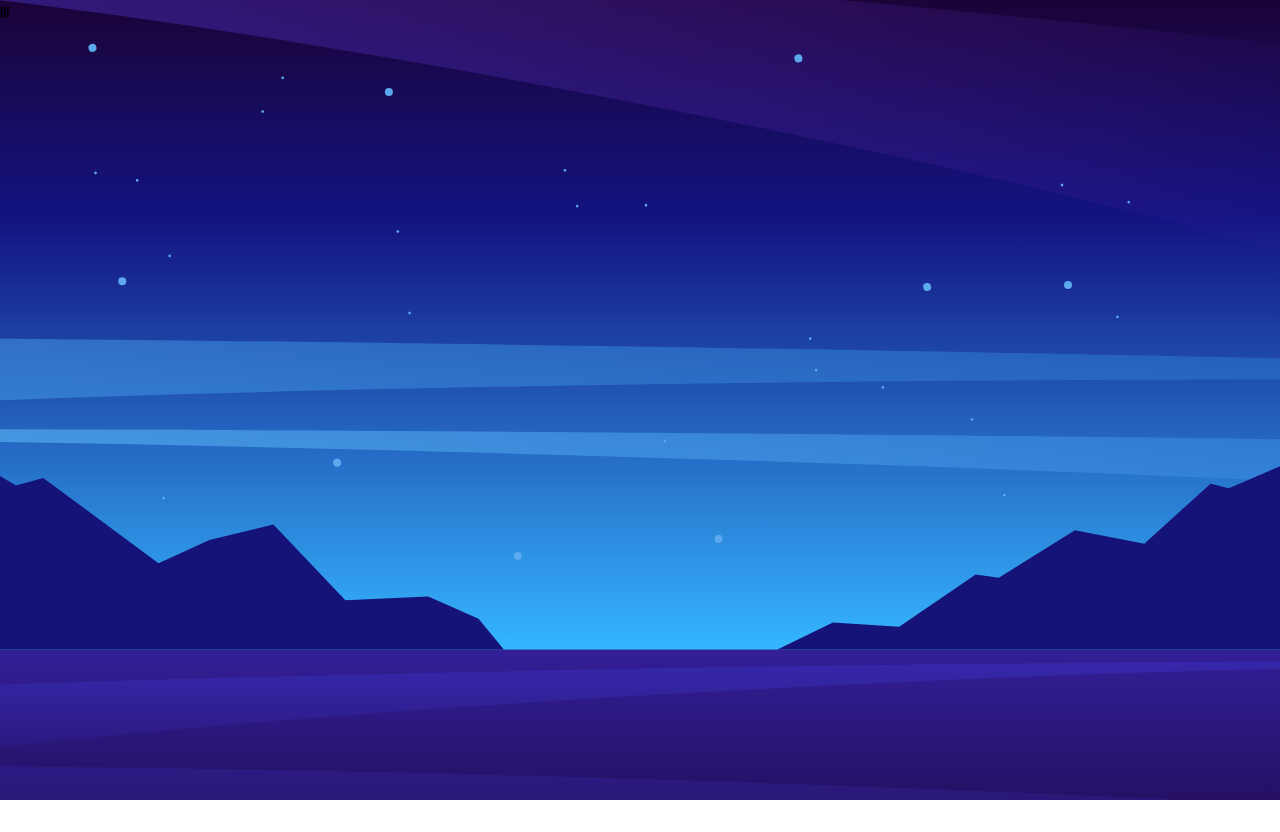
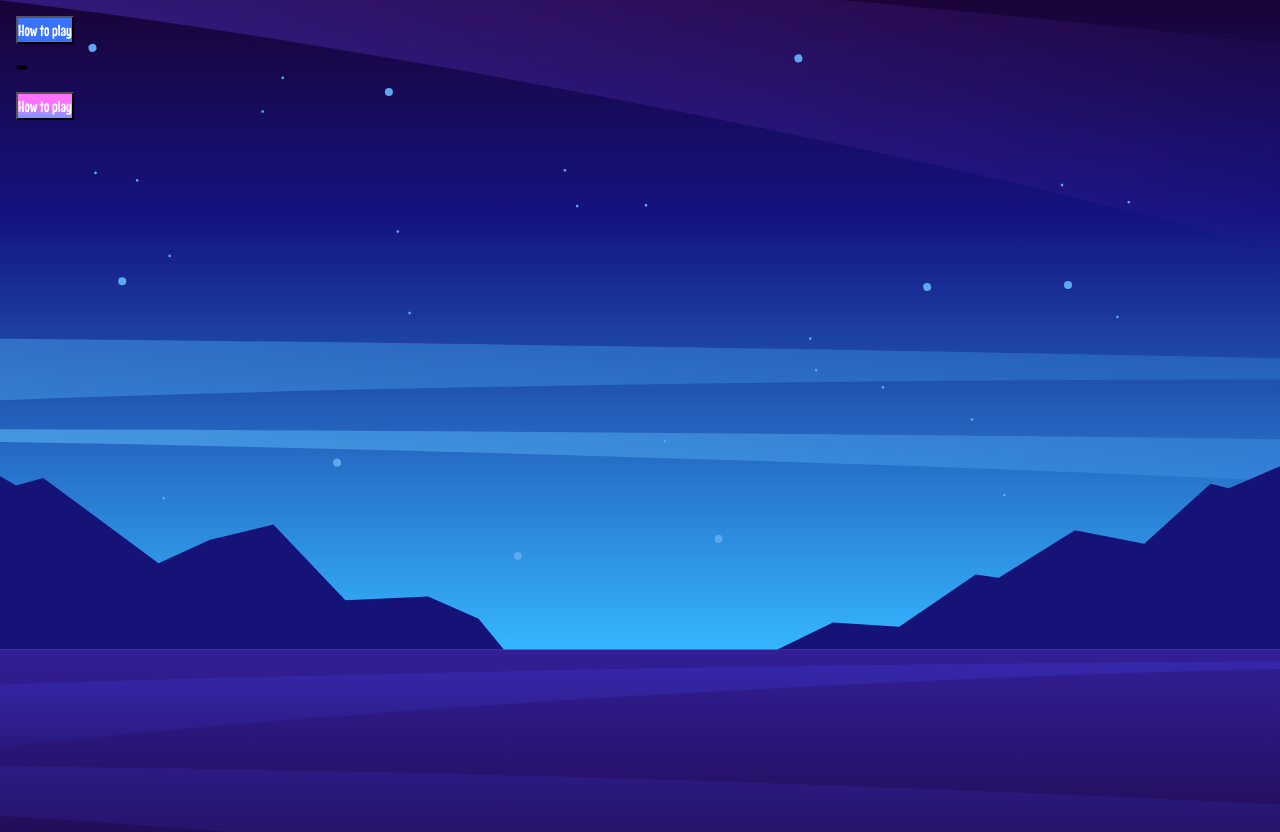
Before and after one commit to g1alexander/hangman_game, a Next.js app: page / in a window 1280 px wide. Before the commit the page ends 800 px from the top, so only its background shows below. Built offline with nearby package versions, Linux system fonts and the light colour scheme.

Commit message:
feat: components btns

```diff
--- /dev/null
+++ b/src/app/components/Button.tsx
@@ -0,0 +1,14 @@
+interface ButtonProps {
+  children: React.ReactNode;
+  color: "btn-blue" | "btn-pink";
+}
+
+export default function Button({ children, color }: ButtonProps) {
+  return (
+    <button className={color}>
+      <div className={`${color}__container__1`}>
+        <div className={`${color}__container__2`}>{children}</div>
+      </div>
+    </button>
+  );
+}
--- a/src/app/page.tsx
+++ b/src/app/page.tsx
@@ -1,9 +1,14 @@
-import Image from "next/image";
+import Button from "./components/Button";
 
 export default function Home() {
   return (
-    <main className="flex min-h-screen flex-col items-center justify-between p-24">
-      Hi
+    <main>
+      <Button color="btn-blue">How to play</Button>
+
+      <h1>-</h1>
+      <div>
+        <Button color="btn-pink">How to play</Button>
+      </div>
     </main>
   );
 }
--- a/src/app/styles/globals.css
+++ b/src/app/styles/globals.css
@@ -2,9 +2,14 @@
 
 :root {
   --image-background: url("/images/background-desktop.svg");
-  --color-dark-navy: #261676;
-  --color-blue: #2463ff;
-  --color-white: #ffffff;
+  --color-dark-navy: 38, 22, 118;
+  --color-blue: 36, 99, 255;
+  --color-blue-hover: 90, 138, 255;
+  --color-blue-gradient: 113, 153, 255;
+  --color-blue-gradient-hover: 145, 175, 250;
+  --color-pink: 254, 113, 254;
+  --color-pink-hover: 231, 144, 231;
+  --color-white: 255, 255, 255;
   --heading-xl: 8.5rem;
   --heading-l: 5.5rem;
   --heading-m: 3rem;
@@ -21,6 +26,77 @@ body {
   -o-background-size: cover;
   background-size: cover;
   background-repeat: no-repeat;
+  height: 100vh;
+  margin: 1rem;
+}
+
+.btn {
+  border: none;
+  border-radius: 50px;
+  text-transform: uppercase;
+  cursor: pointer;
+}
+.btn__container1 {
+  border-radius: 50px;
+  padding: 0.12rem 0.2rem 0rem 0.1rem;
+  margin: 0.5px 1px 2.8px 0.6px;
+}
+.btn__container2 {
+  border-radius: 50px;
+  width: 100%;
+  padding: 0.2rem 1.7rem;
+  margin: 1px 1px 0px 1px;
+}
+
+.btn-blue {
+  @apply btn;
+  background-color: rgba(var(--color-dark-navy), 1);
+  color: rgba(var(--color-white), 1);
+}
+
+.btn-blue__container__1 {
+  @apply btn__container1;
+  background-color: rgba(var(--color-blue-hover), 1);
+}
+
+.btn-blue__container__2 {
+  @apply btn__container2;
+  background-color: rgba(var(--color-blue), 0.6);
+}
+
+.btn-blue__container__1:hover {
+  background-color: rgba(var(--color-blue-hover), 0.8);
+}
+.btn-blue__container__2:hover {
+  background-color: rgba(var(--color-blue-hover), 0.8);
+}
+
+.btn-pink {
+  @apply btn;
+  background-color: rgba(var(--color-dark-navy), 1);
+  color: rgba(var(--color-white), 1);
+}
+
+.btn-pink__container__1 {
+  @apply btn__container1;
+  background-color: rgba(var(--color-pink), 0.7);
+}
+
+.btn-pink__container__2 {
+  @apply btn__container2;
+  background: linear-gradient(
+    180deg,
+    rgba(var(--color-pink), 1) 50%,
+    rgba(var(--color-blue-gradient), 1) 100%
+  );
+}
+
+.btn-pink__container__2:hover {
+  background: linear-gradient(
+    180deg,
+    rgba(var(--color-pink-hover), 1) 50%,
+    rgba(var(--color-blue-gradient-hover), 1) 100%
+  );
 }
 
 @media (width <= 769px) {
--- a/src/app/styles/reset.css
+++ b/src/app/styles/reset.css
@@ -13,6 +13,9 @@
 body {
   line-height: 1.5;
   -webkit-font-smoothing: antialiased;
+}
+button {
+  padding: 0;
 }
 img,
 picture,
```
